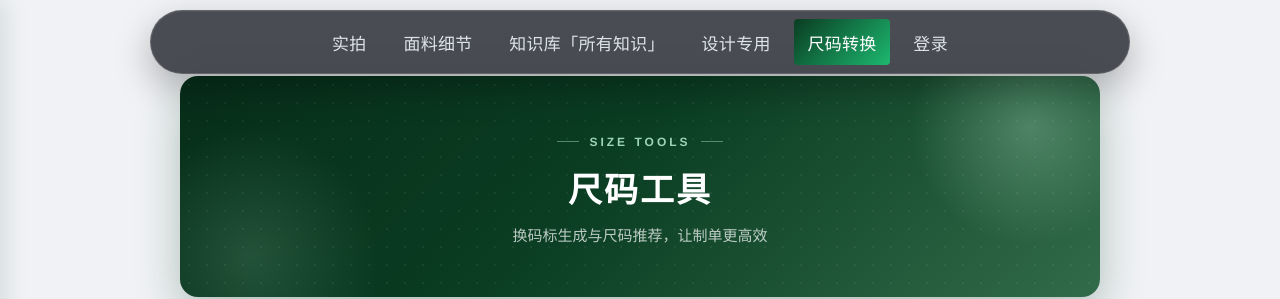
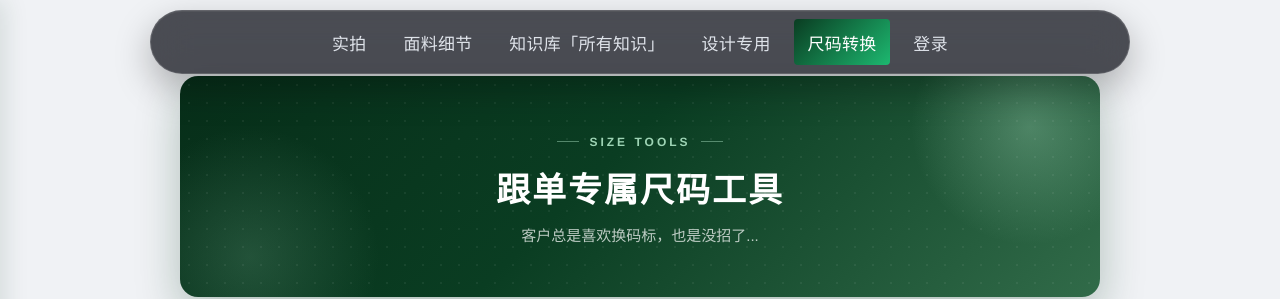
Before and after one commit to luoliguang/fangdu, a Vue app in the folder frontend/: page /size-converter in a window 1280 px wide. Shown: the top 299 px of the page. Built offline with nearby package versions, Linux system fonts and the light colour scheme; no server answers.

Commit message:
Update headers in ColorCard and SizeConverter for improved user engagement
- Revise header description in ColorCard to make it more relatable
- Update SizeConverter header to emphasize its purpose for order tracking and customer needs

```diff
--- a/frontend/src/views/ColorCard.vue
+++ b/frontend/src/views/ColorCard.vue
@@ -10,7 +10,7 @@
         </div>
         <div class="header-text">
           <h1>打色卡工具</h1>
-          <p class="header-description">专业的色彩管理工具，支持多种色彩空间转换和配色方案生成</p>
+          <p class="header-description">为小伙伴们准备的小工具，客户太喜欢打色块了...</p>
         </div>
       </div>
       <div class="header-actions">
--- a/frontend/src/views/SizeConverter.vue
+++ b/frontend/src/views/SizeConverter.vue
@@ -3,8 +3,8 @@
     <header class="page-header">
       <div class="header-content">
         <span class="eyebrow">SIZE TOOLS</span>
-        <h1>尺码工具</h1>
-        <p>换码标生成与尺码推荐，让制单更高效</p>
+        <h1>跟单专属尺码工具</h1>
+        <p>客户总是喜欢换码标，也是没招了...</p>
       </div>
     </header>
 
```
